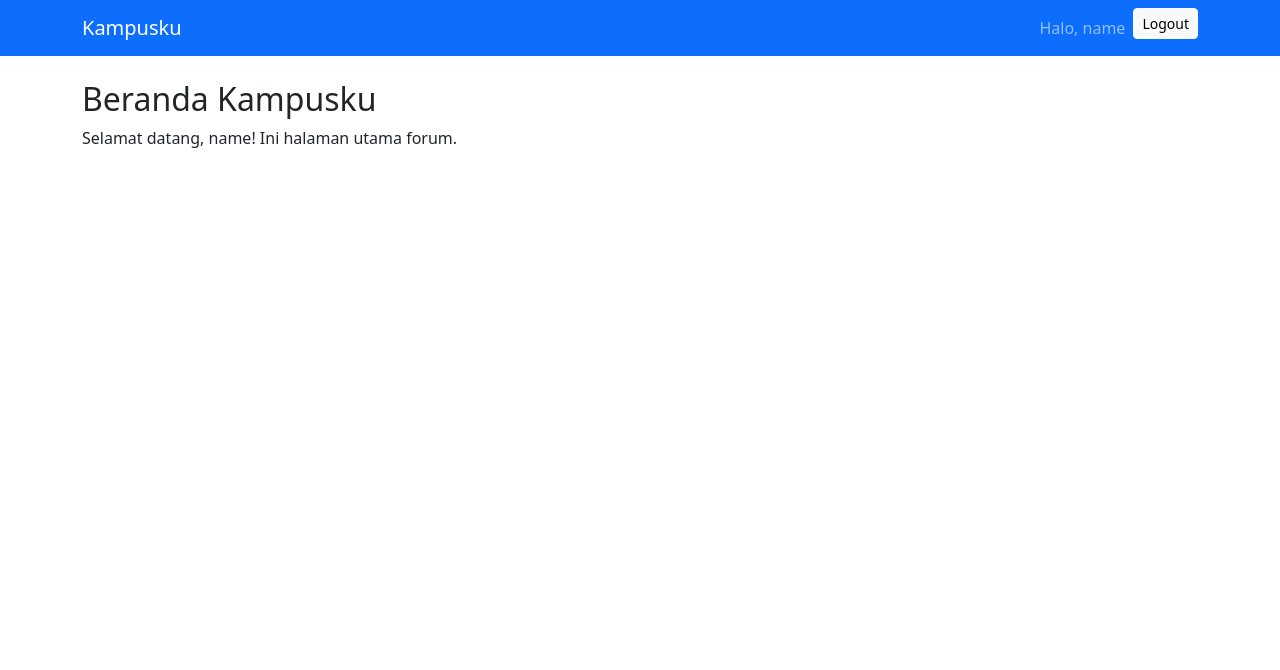
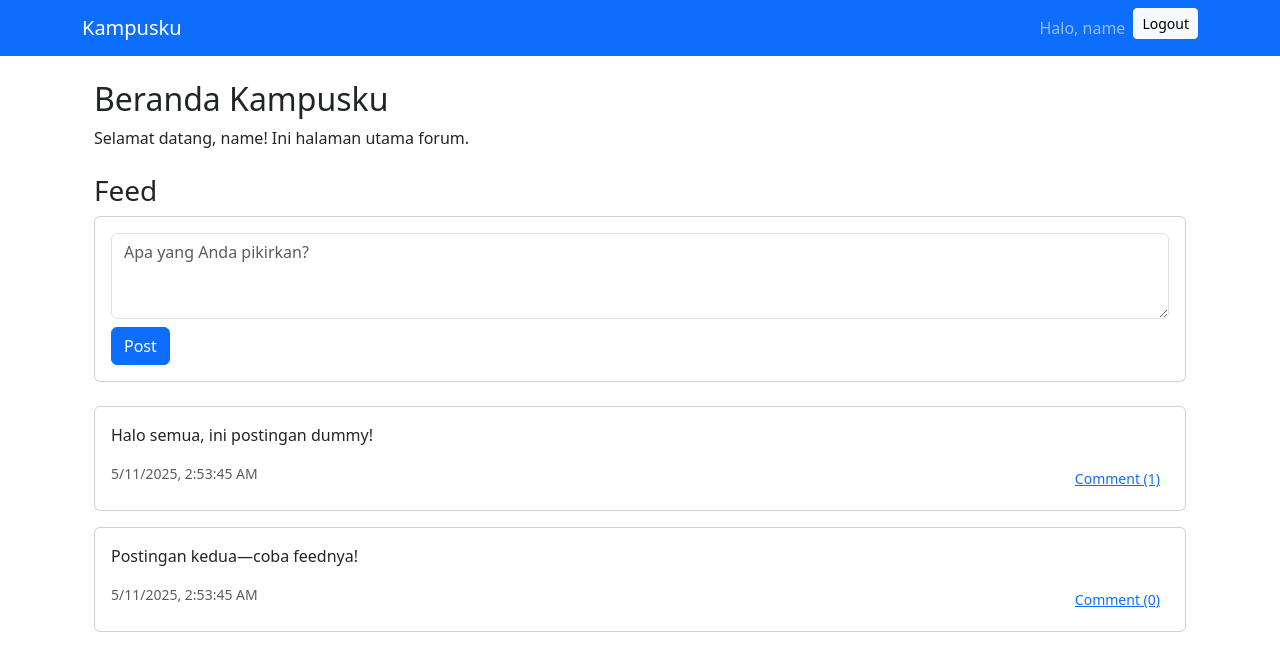
Before and after one commit to dwiarthurrevangga/kampusku, a React (Create React App) app: page / in a window 1280 px wide. Both pictures are taken after typing "name@example.com", "Sample123" into the empty fields and a click on the button "Login". Shown: the top 670 px of the page. Built offline with nearby package versions, Linux system fonts and the light colour scheme.

Commit message:
Add Axios and React-Bootstrap; implement Feed and MockFeed components with post and comment functionality

```diff
--- a/package.json
+++ b/package.json
@@ -8,9 +8,11 @@
     "@testing-library/jest-dom": "^6.6.3",
     "@testing-library/react": "^16.3.0",
     "@testing-library/user-event": "^13.5.0",
+    "axios": "^1.9.0",
     "bootstrap": "^5.3.6",
     "postcss": "^8.5.3",
     "react": "^19.1.0",
+    "react-bootstrap": "^2.10.10",
     "react-dom": "^19.1.0",
     "react-router-dom": "^7.6.0",
     "react-scripts": "5.0.1",
--- /dev/null
+++ b/src/components/MockFeedPages.js
@@ -0,0 +1,38 @@
+import React, { useState } from 'react';
+import MockPostForm from './MockPostForm';
+import MockPostItem from './MockPostItem';
+
+const initialPosts = [
+  {
+    id: 1,
+    content: 'Halo semua, ini postingan dummy!',
+    created_at: new Date().toISOString(),
+    comments: [
+      { id: 101, content: 'Komentar pertama di dummy!', created_at: new Date().toISOString() },
+    ],
+  },
+  {
+    id: 2,
+    content: 'Postingan kedua—coba feednya!',
+    created_at: new Date().toISOString(),
+    comments: [],
+  },
+];
+
+export default function MockFeedPage() {
+  const [posts, setPosts] = useState(initialPosts);
+
+  const handleNewPost = newPost => {
+    setPosts([newPost, ...posts]);
+  };
+
+  return (
+    <>
+      <h3 className="mt-4">Feed</h3>
+      <MockPostForm onSuccess={handleNewPost} />
+      <div className="mt-4">
+        {posts.map(p => <MockPostItem key={p.id} post={p} />)}
+      </div>
+    </>
+  );
+}
--- /dev/null
+++ b/src/components/MockPostForm.js
@@ -0,0 +1,40 @@
+import React, { useState } from 'react';
+import { Card, Form, Button } from 'react-bootstrap';
+
+export default function MockPostForm({ onSuccess }) {
+  const [content, setContent] = useState('');
+
+  const submitHandler = e => {
+    e.preventDefault();
+    if (!content.trim()) return;
+    const newPost = {
+      id: Date.now(),
+      content,
+      created_at: new Date().toISOString(),
+      comments: [],
+    };
+    onSuccess(newPost);
+    setContent('');
+  };
+
+  return (
+    <Card>
+      <Card.Body>
+        <Form onSubmit={submitHandler}>
+          <Form.Group controlId="mockPostContent">
+            <Form.Control
+              as="textarea"
+              rows={3}
+              placeholder="Apa yang Anda pikirkan?"
+              value={content}
+              onChange={e => setContent(e.target.value)}
+            />
+          </Form.Group>
+          <div className="text-right mt-2">
+            <Button type="submit">Post</Button>
+          </div>
+        </Form>
+      </Card.Body>
+    </Card>
+  );
+}
--- /dev/null
+++ b/src/components/MockPostItem.js
@@ -0,0 +1,63 @@
+import React, { useState } from 'react';
+import { Card, Button, Collapse, Form } from 'react-bootstrap';
+
+export default function MockPostItem({ post }) {
+  const [showComments, setShowComments] = useState(false);
+  const [comments, setComments] = useState(post.comments);
+  const [newComment, setNewComment] = useState('');
+
+  const toggleComments = () => setShowComments(!showComments);
+
+  const submitComment = e => {
+    e.preventDefault();
+    if (!newComment.trim()) return;
+    const comment = {
+      id: Date.now(),
+      content: newComment,
+      created_at: new Date().toISOString(),
+    };
+    setComments([comment, ...comments]);
+    setNewComment('');
+  };
+
+  return (
+    <Card className="mb-3">
+      <Card.Body>
+        <Card.Text>{post.content}</Card.Text>
+        <div className="d-flex justify-content-between">
+          <small className="text-muted">{new Date(post.created_at).toLocaleString()}</small>
+          <Button variant="link" size="sm" onClick={toggleComments}>
+            {showComments ? 'Hide Comments' : `Comment (${comments.length})`}
+          </Button>
+        </div>
+
+        <Collapse in={showComments}>
+          <div className="mt-3">
+            <Form onSubmit={submitComment}>
+              <Form.Group controlId={`mockComment-${post.id}`}>
+                <Form.Control
+                  size="sm"
+                  type="text"
+                  placeholder="Tulis komentar..."
+                  value={newComment}
+                  onChange={e => setNewComment(e.target.value)}
+                />
+              </Form.Group>
+            </Form>
+
+            <div className="mt-2">
+              {comments.map(c => (
+                <Card key={c.id} className="mb-2">
+                  <Card.Body>
+                    <Card.Text>{c.content}</Card.Text>
+                    <small className="text-muted">{new Date(c.created_at).toLocaleString()}</small>
+                  </Card.Body>
+                </Card>
+              ))}
+            </div>
+          </div>
+        </Collapse>
+      </Card.Body>
+    </Card>
+  );
+}
--- a/src/context/AuthContext.js
+++ b/src/context/AuthContext.js
@@ -1,4 +1,4 @@
-import React, { createContext, useContext, useState, useEffect } from 'react';
+import React, { createContext, useContext, useState } from 'react';
 
 const AuthContext = createContext();
 
--- a/src/pages/Home.js
+++ b/src/pages/Home.js
@@ -1,6 +1,9 @@
 import React from 'react';
 import { Navigate } from 'react-router-dom';
 import { useAuth } from '../context/AuthContext';
+import { Container } from 'react-bootstrap';
+// 1) Pastikan nama import ini persis sama dengan nama file/ekspor:
+import MockFeedPages from '../components/MockFeedPages';
 
 function Home() {
   const { user } = useAuth();
@@ -10,10 +13,13 @@ function Home() {
   }
 
   return (
-    <div>
+    <Container className="my-4">
       <h2>Beranda Kampusku</h2>
       <p>Selamat datang, {user.username}! Ini halaman utama forum.</p>
-    </div>
+
+      {/* 2) Render mock feed di sini */}
+      <MockFeedPages />
+    </Container>
   );
 }
 
```
Also changed, not shown: src/components/FeedPage.js (added, +37 -0 lines), src/components/PostForm.js (added, +49 -0 lines), src/components/PostItem.js (added, +73 -0 lines), 1 other file (tests, documents, lock files or other folders).
